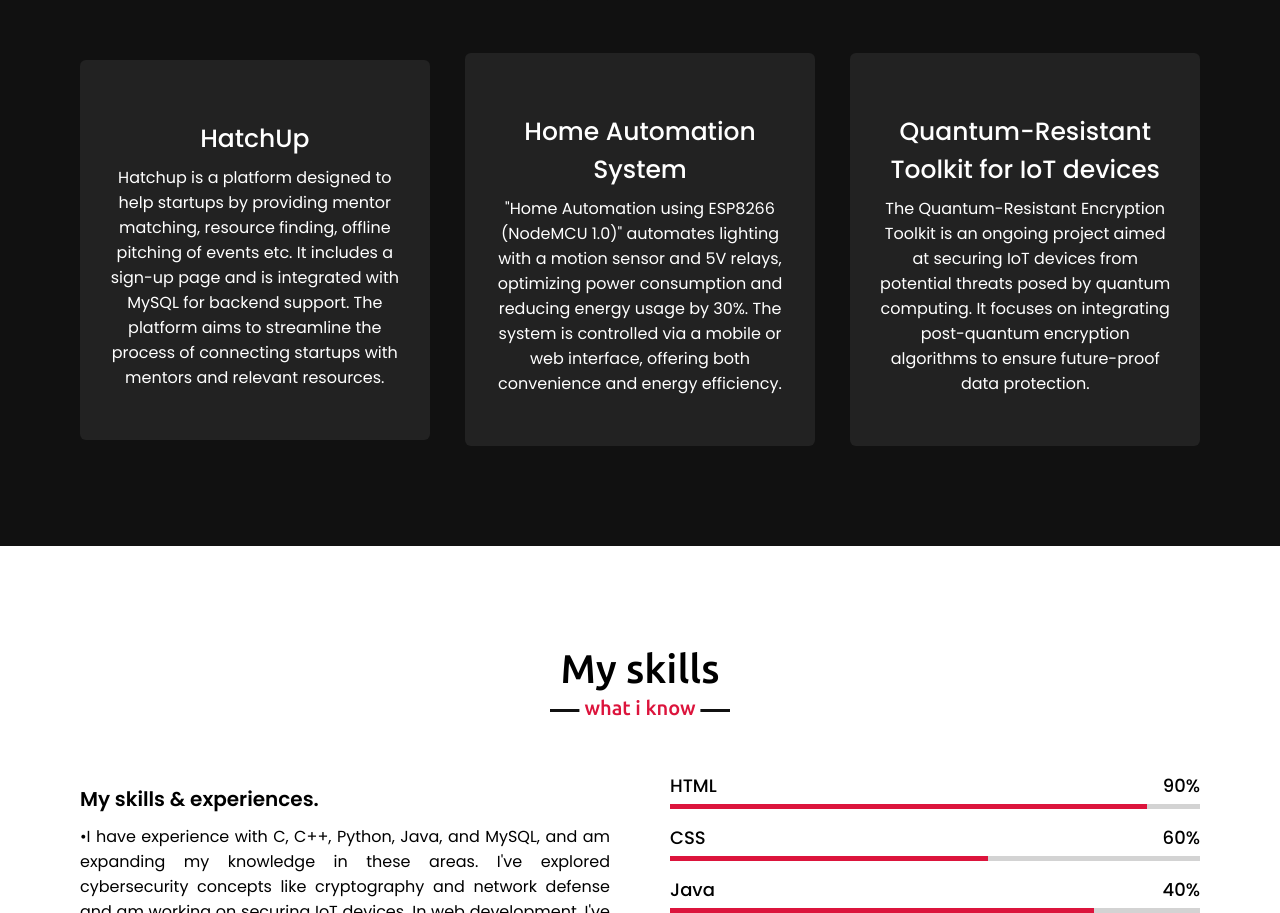
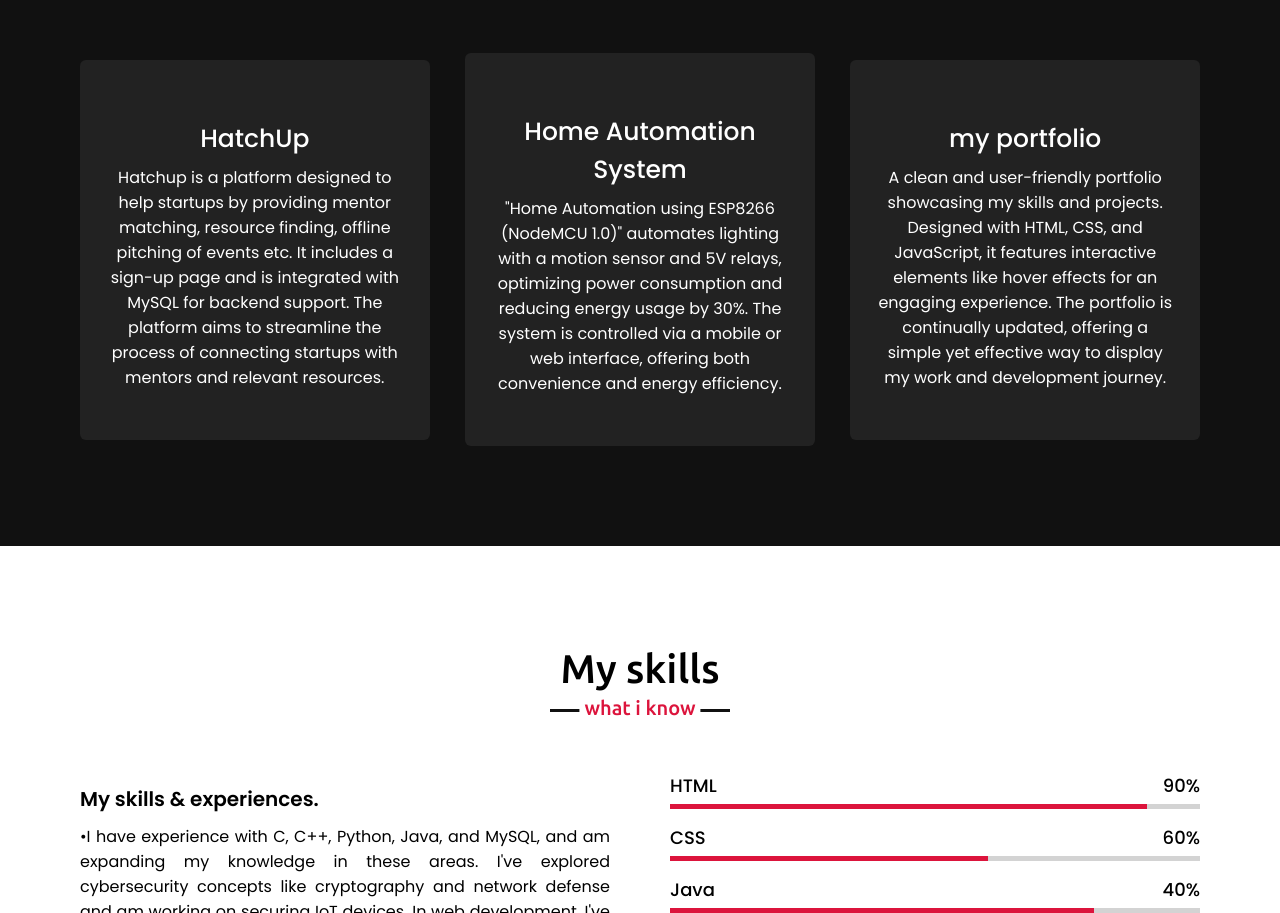
Before and after one commit to alkasunil06/Portfolio, a plain HTML site: page index.html in a window 1280 px wide. Shown: the part 1706-2619 px from the top of the page. Drawn offline with nearby package versions, Linux system fonts and the light colour scheme.

Commit message:
Updated index.html and made portfolio changes

```diff
--- a/index.html
+++ b/index.html
@@ -91,8 +91,8 @@
                 <div class="card">
                     <div class="box">
 
-                        <div class="text">Quantum-Resistant Toolkit for IoT devices</div>
-                        <p>The Quantum-Resistant Encryption Toolkit is an ongoing project aimed at securing IoT devices from potential threats posed by quantum computing. It focuses on integrating post-quantum encryption algorithms to ensure future-proof data protection.</p>
+                        <div class="text">my portfolio</div>
+                        <p>A clean and user-friendly portfolio showcasing my skills and projects. Designed with HTML, CSS, and JavaScript, it features interactive elements like hover effects for an engaging experience. The portfolio is continually updated, offering a simple yet effective way to display my work and development journey.</p>
                     </div>
                 </div>
                </div>
```
